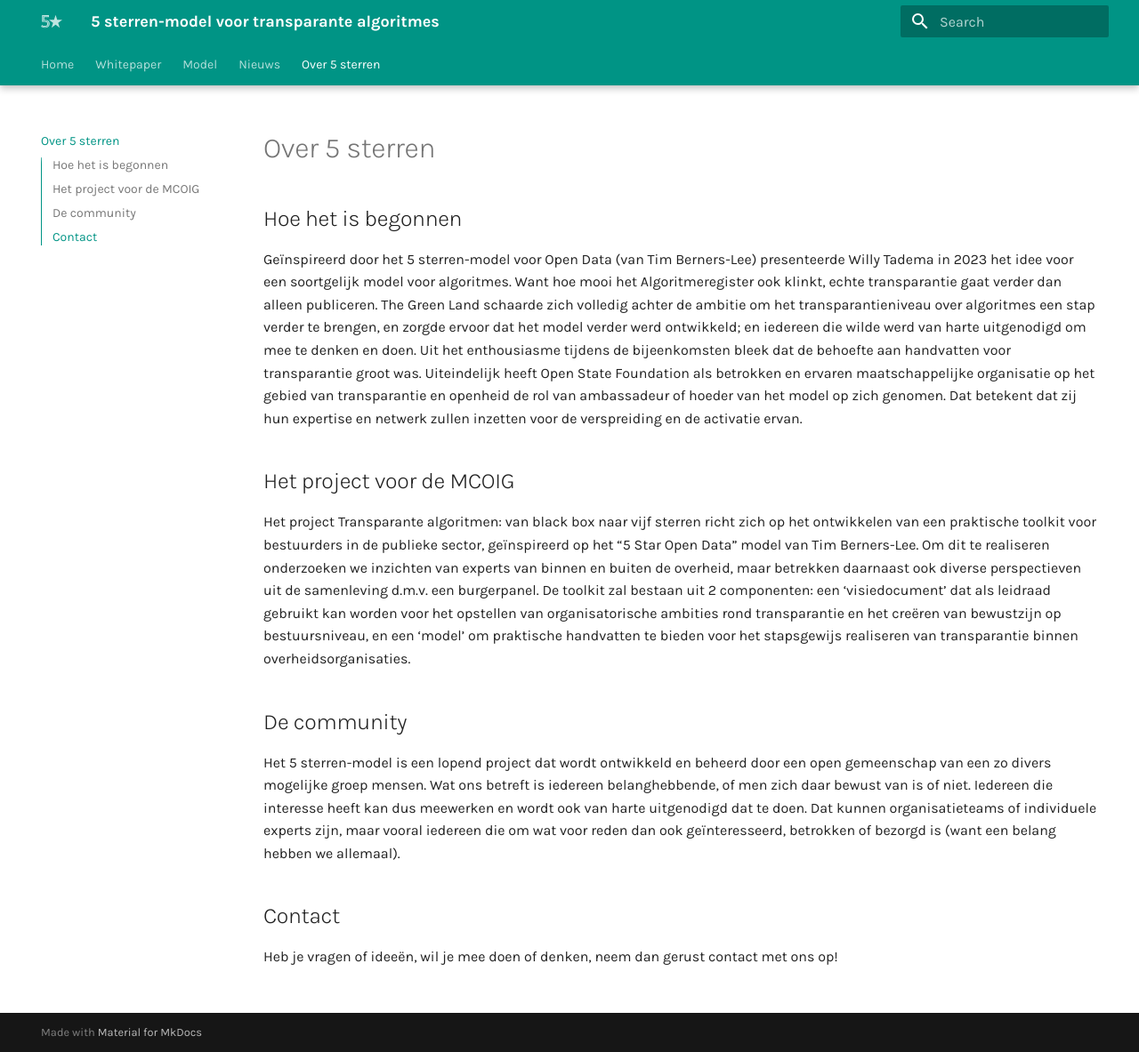
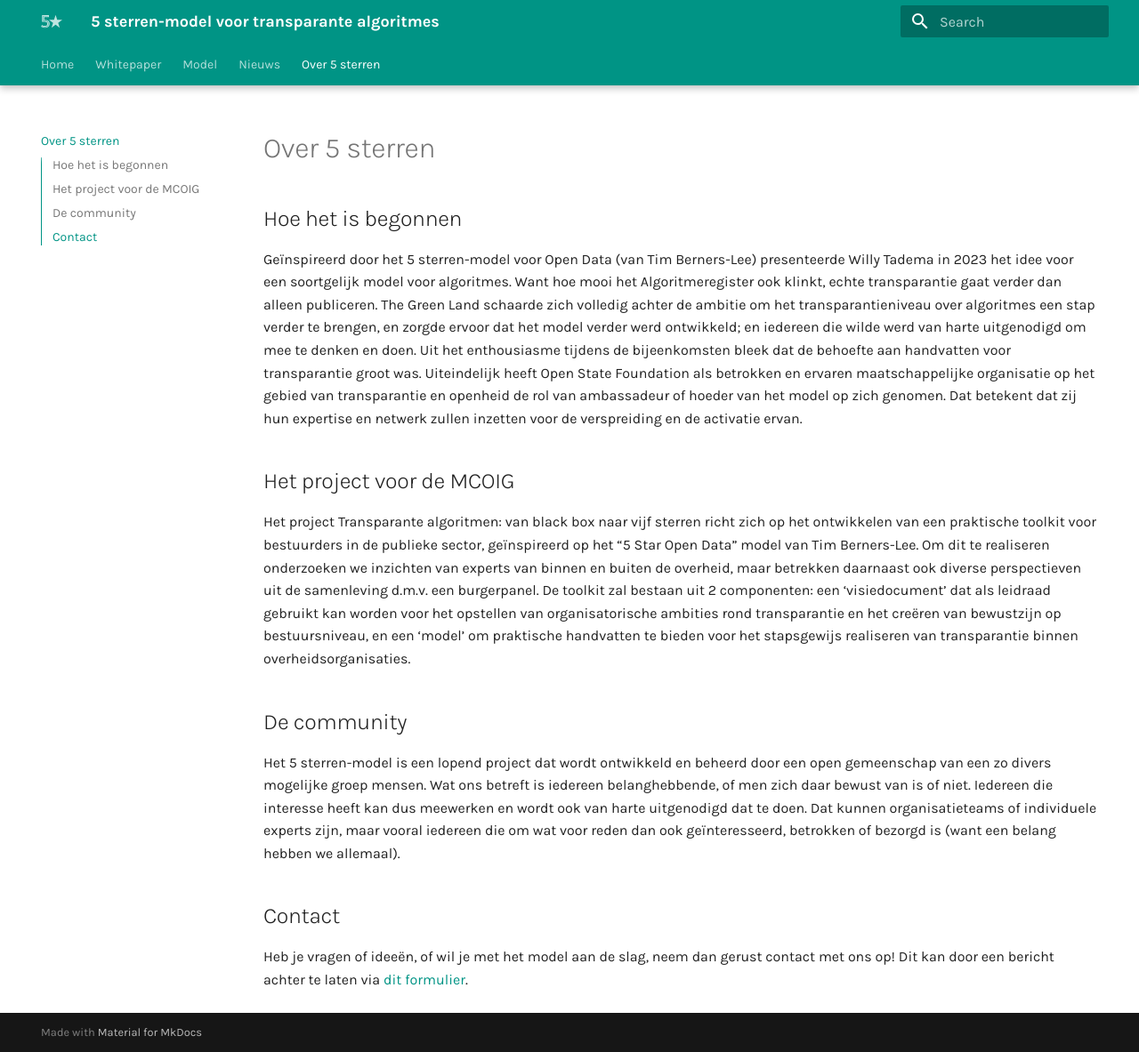
Before and after one commit to thegreenland/5-sterren-toolkit, an MkDocs documentation site: the page built from docs/about.md, in a window 1280 px wide and 1183 px high. Shown: the whole window at 89% size. Built offline with MkDocs 1.6.1 and Material for MkDocs 9.7.7, drawn with Linux system fonts in a browser that asks for light colours.

Commit message:
Update about.md

```diff
--- a/docs/about.md
+++ b/docs/about.md
@@ -15,4 +15,4 @@ Het 5 sterren-model is een lopend project dat wordt ontwikkeld en beheerd door e
 
 ## Contact
 
-Heb je vragen of ideeën, wil je mee doen of denken, neem dan gerust contact met ons op!
+Heb je vragen of ideeën, of wil je met het model aan de slag, neem dan gerust contact met ons op! Dit kan door een bericht achter te laten via [dit formulier](https://cloud.tgl.eu/apps/forms/s/MGQ7ACacimwkM4wjWxd9QFPe).
```
